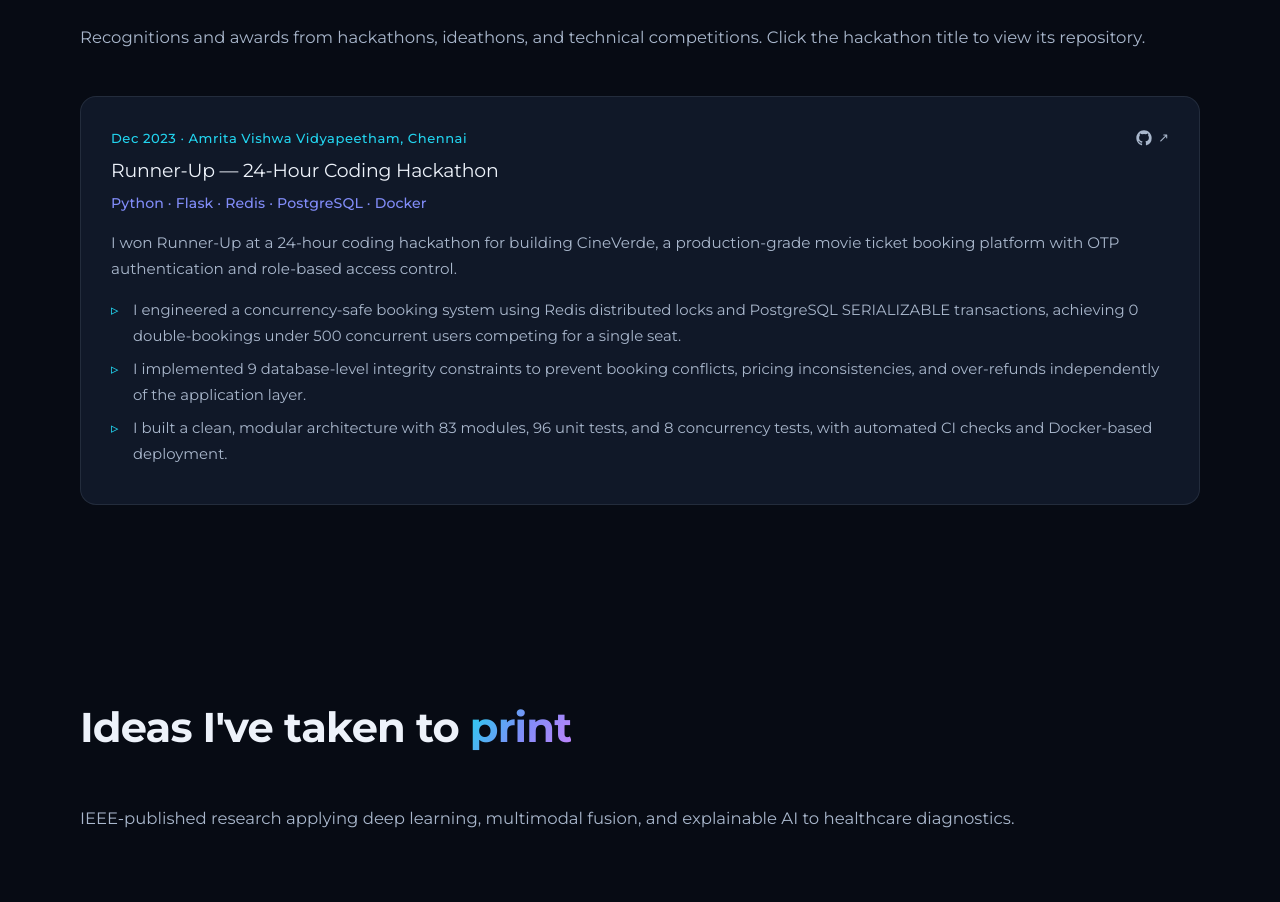
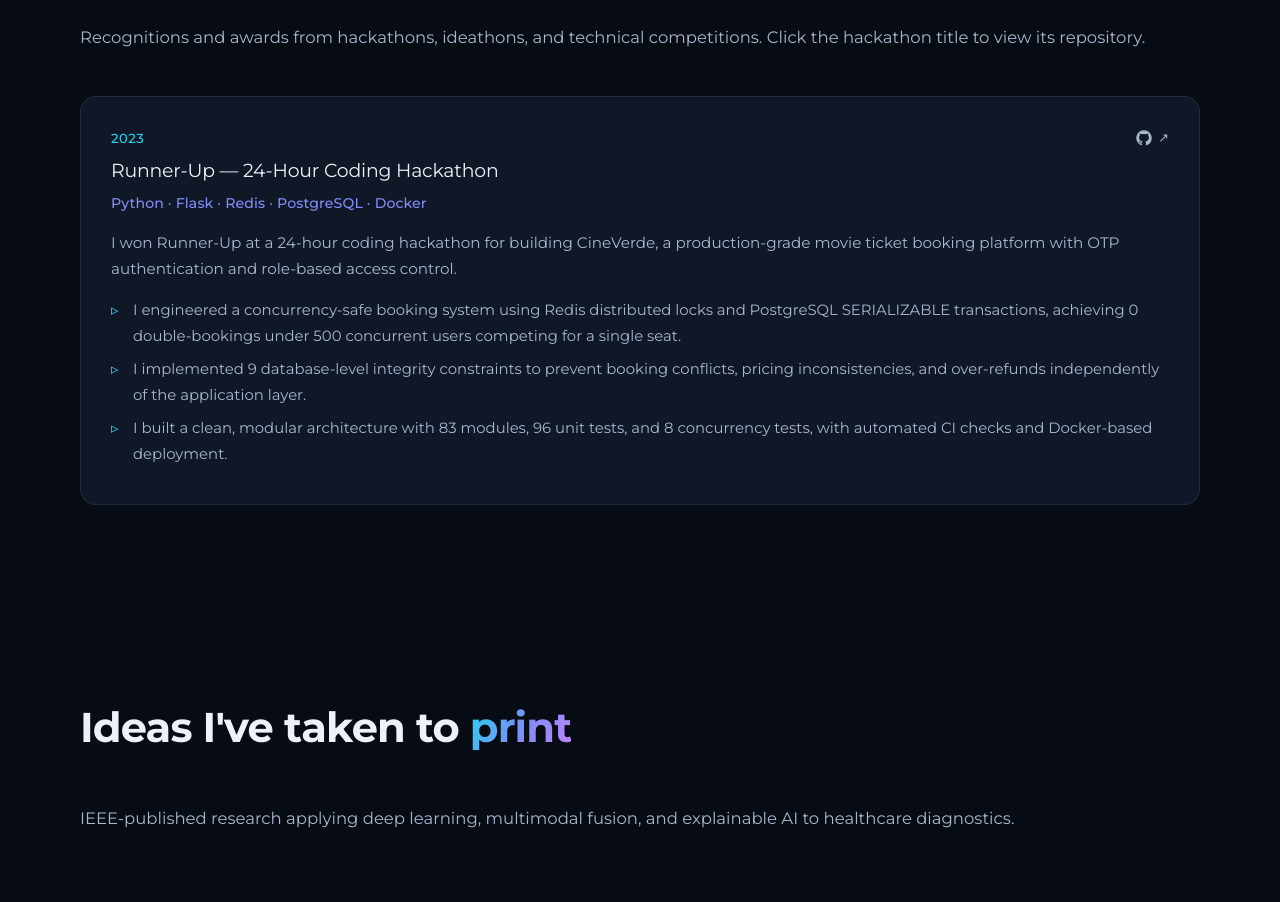
Before and after one commit to sarveshvaran-senthilkumar/portfolio-template, a React (Vite) app in the folder react-app/: page / in a window 1280 px wide. Shown: the part 5540-6442 px from the top of the page. Built offline with nearby package versions, Linux system fonts and the light colour scheme.

Commit message:
style: keep only 2023 for achievements card header above title

```diff
--- a/react-app/src/data/profile.js
+++ b/react-app/src/data/profile.js
@@ -143,7 +143,7 @@ export const ACHIEVEMENTS = {
   items: [
     {
       year: "2023",
-      meta: "Dec 2023 · Amrita Vishwa Vidyapeetham, Chennai",
+      meta: "2023",
       title: "Runner-Up — 24-Hour Coding Hackathon",
       repo: "https://github.com/sarveshvaran-senthilkumar/movie-ticket-booking",
       stack: "Python · Flask · Redis · PostgreSQL · Docker",
```
Also changed, not shown: 1 other file (tests, documents, lock files or other folders).
